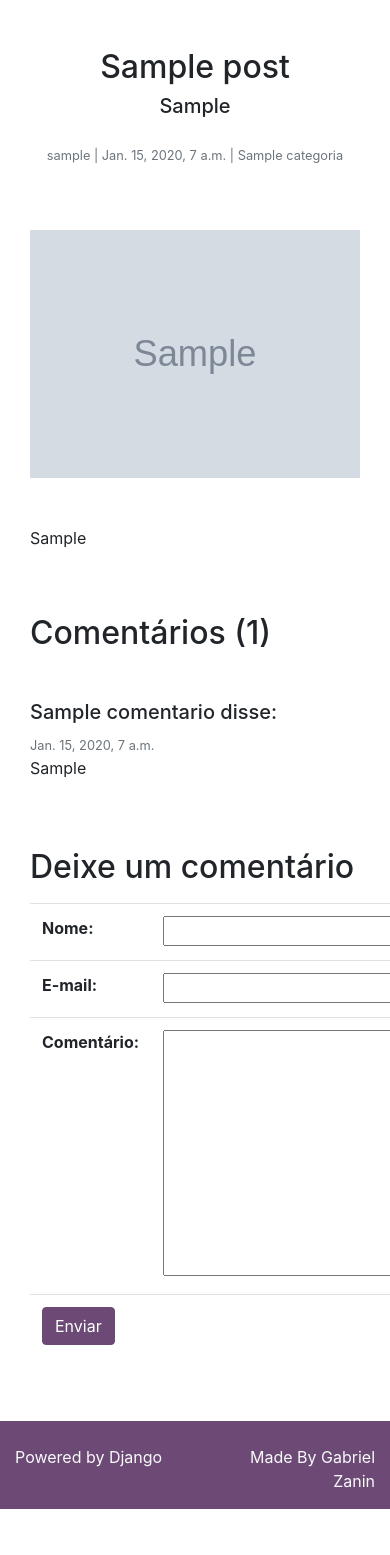
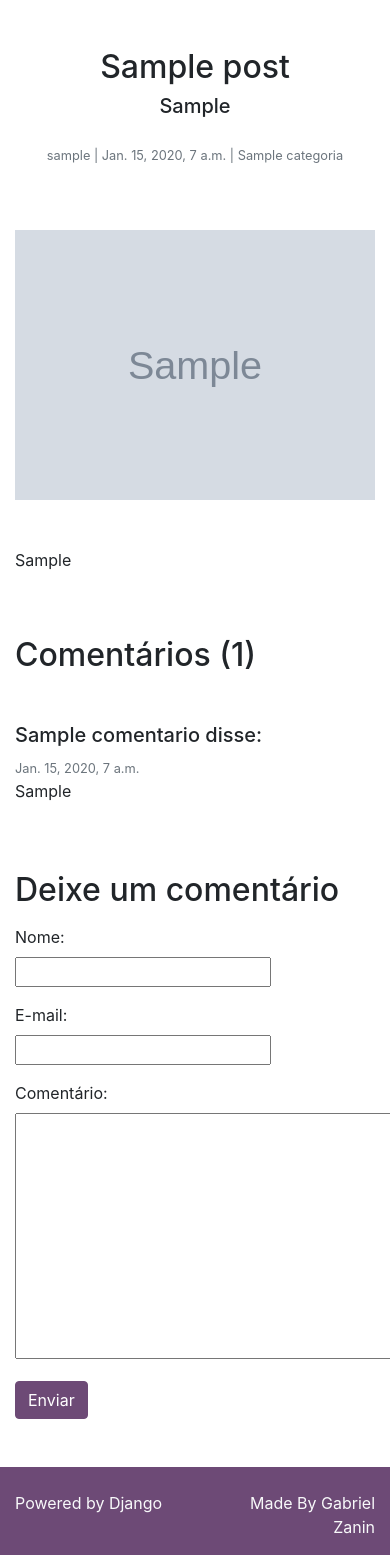
Before and after one commit to Zanin001/BlogDjango, a Django app: page /post/1 in a window 390 px wide; the page is wider, and only the part inside the window is pictured. Shown: the part 56-1611 px from the top of that part. Before the commit the page ends 1565 px from the top of that part, so only its background shows below. Run offline with Django 3.2, Linux system fonts and the light colour scheme; tables that the repository leaves empty hold one stand-in row (values such as "Sample post"); grey boxes marked "Sample" are stand-in pictures; some libraries are stand-ins or nearby versions.

Commit message:
Ajustando visualização mobile

```diff
--- a/posts/templates/posts/post_detalhes.html
+++ b/posts/templates/posts/post_detalhes.html
@@ -4,7 +4,6 @@
 
 {% block conteudo %}
   <!-- POST -->
-  <div class="container">
     <div class="row pt-5">
         <div class="col-xl"></div>
         <div class="col-xl-8 text-center">
@@ -58,19 +57,23 @@
 
             <form method="POST" action="#envia_comentario">
                 {% csrf_token %}
-                <table class="table">
-                    {{ form }}
-                    <tr>
-                        <td colspan="2">
-                            {% include 'parciais/_messages.html' %}
-                            <input id="envia_comentario" type="submit" class="btn btn-primary"
-                                value="Enviar">
-                        </td>
-                    </tr>
-                </table>
-            </form>
 
 
+                {% for hidden_field in form.hidden_fields %}
+                    {{ hidden_fild }}
+                {% endfor %}
+
+                {% for visible_field in form.visible_fields %}
+                    <div class="form-group">
+                        {{ visible_field.errors }}
+                        {{ visible_field.label_tag }} <br>
+                        {{ visible_field }}
+                    </div>
+                {% endfor %}
+
+                {% include 'parciais/_messages.html' %}
+                <input id="envia_comentario" type="submit" class="btn btn-primary" value="Enviar">
+            </form>
         </div>
         <div class="col-xl"></div>
     </div>
```
Also changed, not shown: static/vendor/bootstrap/css/theme_1564087106285.css (line endings or trailing spaces).
